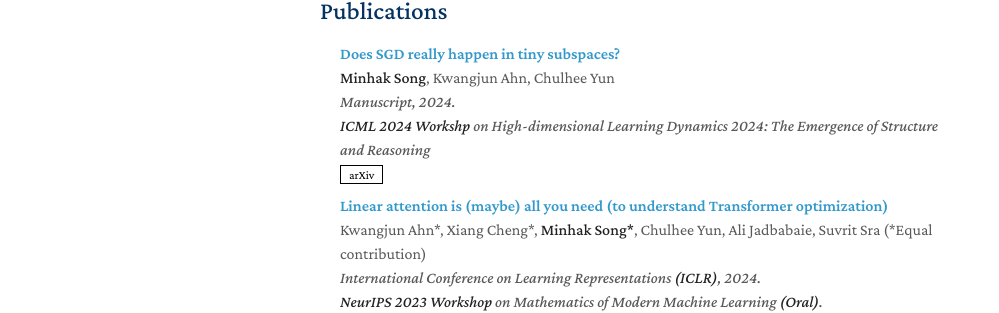
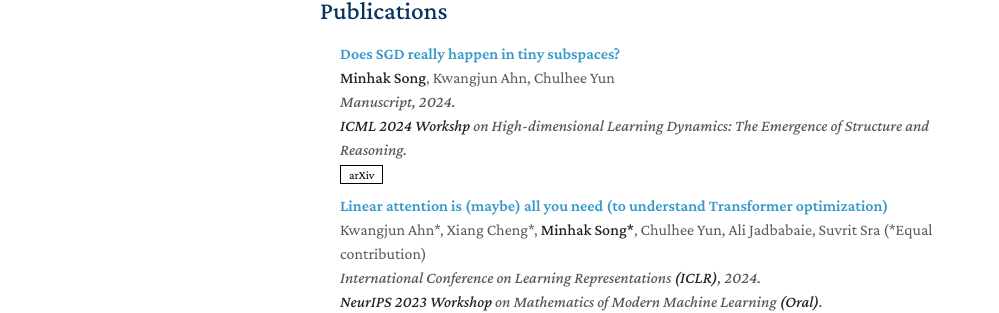
Before and after one commit to songminhak/songminhak.github.io, a Jekyll site: the page built from index.md, in a window 1280 px wide and 1340 px high. Shown: the part 685-998 px from the top of the window, without its empty margins (150-1149 px from the left). Built offline with Jekyll 4.4.1, drawn with Linux system fonts in a browser that asks for light colours; nearby versions of some CDN libraries; a style sheet for code colours, icons or effects is not loaded; our own code applies the rules of GitHub Pages for plain Markdown files.

Commit message:
update CV

```diff
--- a/_data/publications.yml
+++ b/_data/publications.yml
@@ -2,8 +2,8 @@ main:
 
   - title: "Does SGD really happen in tiny subspaces?"
     authors: <strong>Minhak Song</strong>, Kwangjun Ahn, Chulhee Yun
-    conference: "Manuscript, 2024."
-    workshop: "<strong>ICML 2024 Workshp</strong> on High-dimensional Learning Dynamics 2024: The Emergence of Structure and Reasoning"
+    conference: Manuscript, 2024.
+    workshop: "<strong>ICML 2024 Workshp</strong> on High-dimensional Learning Dynamics: The Emergence of Structure and Reasoning."
     arxiv: https://arxiv.org/abs/2405.16002
 
   - title: "Linear attention is (maybe) all you need (to understand Transformer optimization)"
```
Also changed, not shown: 1 other file.
